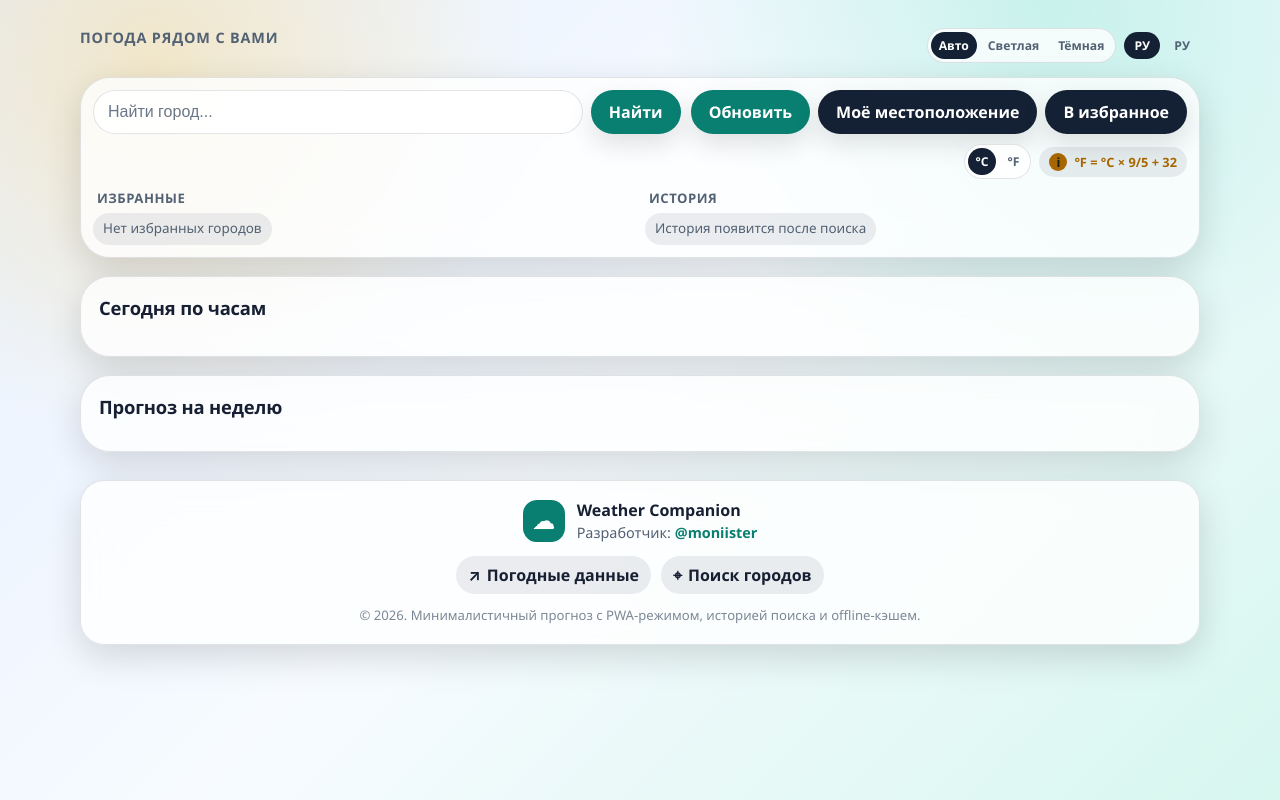
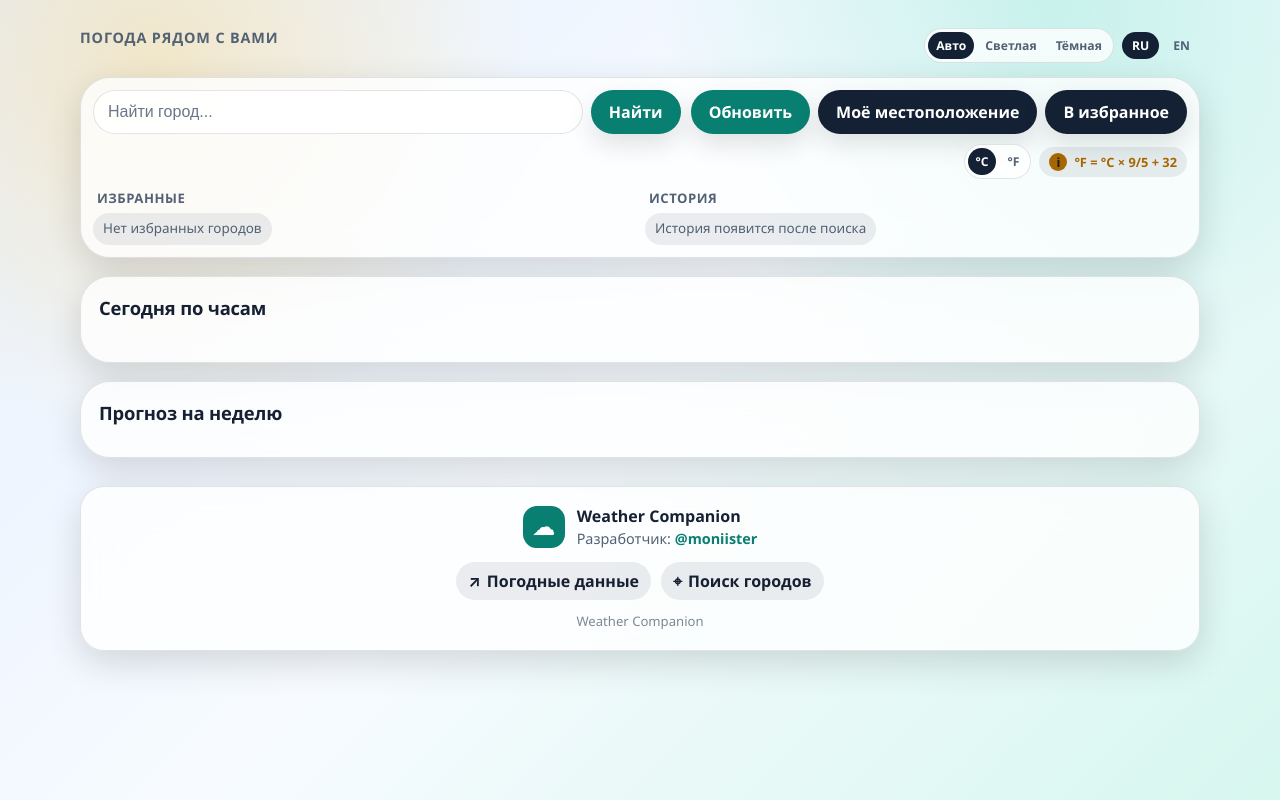
Before and after one commit to rawzes/weather-app, a website: page index.html in a window 1280 px wide. Drawn offline with Linux system fonts and the light colour scheme.

Commit message:
Fix hourly layout and localized labels

```diff
--- a/index.html
+++ b/index.html
@@ -24,7 +24,7 @@
                     <button id="theme-dark-btn" type="button" data-i18n="themeDark">Тёмная</button>
                 </div>
                 <div class="lang-toggle" aria-label="Язык интерфейса">
-                    <button id="lang-ru-btn" class="active" type="button" aria-pressed="true" data-i18n="langRu">РУ</button>
+                    <button id="lang-ru-btn" class="active" type="button" aria-pressed="true" data-i18n="langRu">RU</button>
                     <button id="lang-en-btn" type="button" aria-pressed="false" data-i18n="langEn">EN</button>
                 </div>
             </div>
@@ -124,7 +124,7 @@
             <a href="https://open-meteo.com/" class="footer-link"><span aria-hidden="true">↗</span> <span data-i18n="footerWeatherData">Погодные данные</span></a>
             <a href="https://www.openstreetmap.org/" class="footer-link"><span aria-hidden="true">⌖</span> <span data-i18n="footerMapData">Поиск городов</span></a>
         </div>
-        <p class="footer-text" data-i18n="footerText">Погода рядом с вами</p>
+        <p class="footer-text" data-i18n="footerText">Weather Companion</p>
     </footer>
 
     <script src="weather-core.js"></script>
--- a/style.css
+++ b/style.css
@@ -603,6 +603,7 @@ body.theme-dark .metric-card {
 
 .forecast-hourly,
 .forecast-weekly {
+    min-width: 0;
     margin-top: 18px;
     padding: 18px;
 }
@@ -625,9 +626,12 @@ body.theme-dark .metric-card {
 
 .hourly-scroll {
     display: flex;
+    width: 100%;
+    min-width: 0;
     gap: 10px;
     overflow-x: auto;
-    padding-bottom: 4px;
+    padding: 2px 2px 8px;
+    overscroll-behavior-inline: contain;
     scrollbar-width: thin;
 }
 
--- a/weather-core.js
+++ b/weather-core.js
@@ -123,14 +123,14 @@ var WeatherCore = (function () {
         detectingLocationIP: { ru: 'Определяем местоположение по IP...', en: 'Detecting location by IP...' },
         footerTitle: { ru: 'Weather Companion', en: 'Weather Companion' },
         footerSubtitle: { ru: 'Разработчик: ', en: 'Developer: ' },
-        footerText: { ru: '© 2026. Минималистичный прогноз с PWA-режимом, историей поиска и offline-кэшем.', en: '© 2026. Minimal forecast with PWA mode, search history and offline cache.' },
+        footerText: { ru: 'Weather Companion', en: 'Weather Companion' },
         skipLink: { ru: 'Перейти к погоде', en: 'Skip to weather' },
         searchLabel: { ru: 'Найти город', en: 'Search city' },
         themeAuto: { ru: 'Авто', en: 'Auto' },
         themeLight: { ru: 'Светлая', en: 'Light' },
         themeDark: { ru: 'Тёмная', en: 'Dark' },
-        langRu: { ru: 'РУ', en: 'EN' },
-        langEn: { ru: 'РУ', en: 'EN' },
+        langRu: { ru: 'RU', en: 'RU' },
+        langEn: { ru: 'EN', en: 'EN' },
         themeLabel: { ru: 'Тема оформления', en: 'Theme' },
         langLabel: { ru: 'Язык', en: 'Language' },
         unitToggleLabel: { ru: 'Единицы температуры', en: 'Temperature units' },
```
